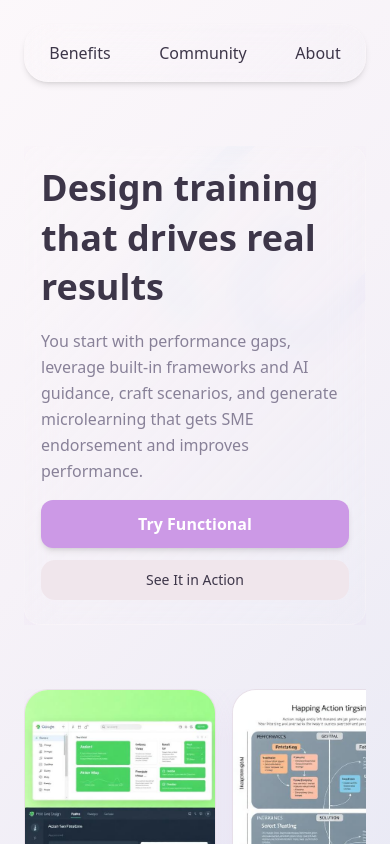
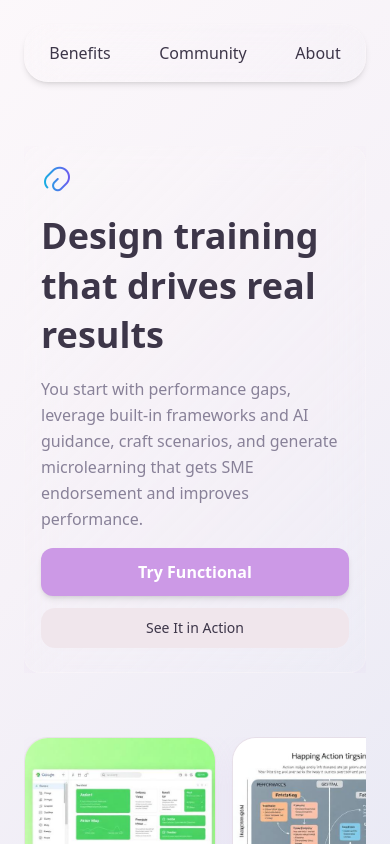
Before and after one commit to Owysswerkin/learning-canvas-ai, a React (Vite) app: page / in a window 390 px wide. Built offline with nearby package versions, Linux system fonts and the light colour scheme.

Commit message:
Reverted to commit 0e7755d057b03602418fc79b5c295a7cb69baa95

```diff
--- a/src/components/sections/MobileHero.tsx
+++ b/src/components/sections/MobileHero.tsx
@@ -4,22 +4,19 @@ import { VideoModalTrigger } from "@/components/ui/video-modal";
 const MobileHero = () => {
   return (
     <div className="md:hidden w-full relative overflow-hidden">
-      {/* Large background icon */}
-      <div className="absolute -top-20 -right-20 opacity-5 pointer-events-none">
+      <div className="relative z-10 surface-glass px-4 pt-4 pb-6 flex flex-col gap-4 rounded-lg">
         <img
           src="/lovable-uploads/8d195fae-d1c7-4033-8512-c2f88a5d6d21.png"
-          alt=""
-          className="w-80 h-80"
+          alt="Functional Logo"
+          className="w-8 h-8"
         />
-      </div>
-      <div className="relative z-10 surface-glass px-4 pt-4 pb-6 flex flex-col gap-4 rounded-lg">
-      <h1 className="text-4xl sm:text-5xl font-extrabold leading-snug">
+        <h1 className="text-4xl sm:text-5xl font-extrabold leading-snug relative z-20">
         Design training that drives real results
-      </h1>
-      <p className="text-muted-foreground text-base leading-relaxed">
+        </h1>
+        <p className="text-muted-foreground text-base leading-relaxed relative z-20">
         You start with performance gaps, leverage built-in frameworks and AI guidance, craft scenarios, and generate microlearning that gets SME endorsement and improves performance.
-      </p>
-      <div className="flex flex-col sm:flex-row gap-3 w-full">
+        </p>
+        <div className="flex flex-col sm:flex-row gap-3 w-full relative z-20">
         <a
           href="https://theboringlearner.com/"
           target="_blank"
--- a/src/components/ui/video-modal.tsx
+++ b/src/components/ui/video-modal.tsx
@@ -11,7 +11,7 @@ const VideoModal = ({ isOpen, onClose, videoUrl }: VideoModalProps) => {
   if (!isOpen) return null;
 
   return (
-    <div className="fixed inset-0 bg-black/70 flex items-center justify-center z-50">
+    <div className="fixed inset-0 bg-black/70 flex items-center justify-center z-[999]">
       <div className="surface-elevated rounded-lg overflow-hidden max-w-2xl w-full mx-4 relative">
         <Button
           variant="ghost"
```
